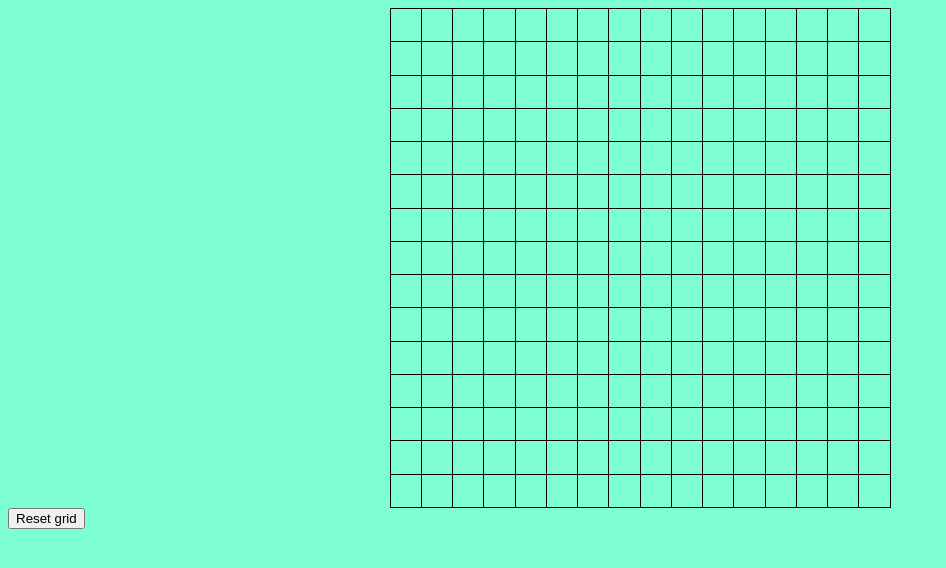
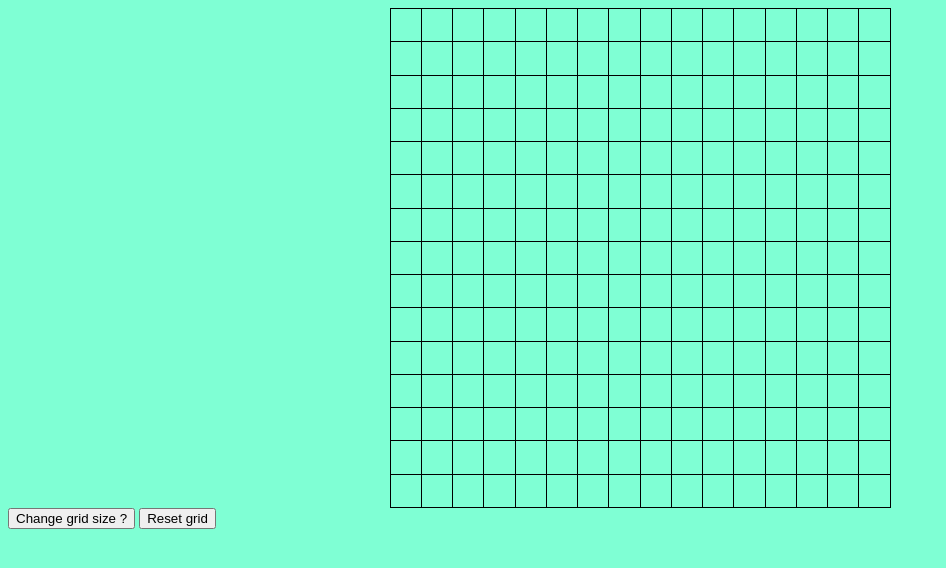
Before and after one commit to 5klaerenn/Etch-A-Sketch, a plain HTML site: page index.html in a window 1280 px wide. Shown: the whole page, without its empty margins (0-946 px from the left). Drawn offline with Linux system fonts and the light colour scheme.

Commit message:
Added button to change grid size

```diff
--- a/index.html
+++ b/index.html
@@ -15,6 +15,7 @@
 
         </div>
 
+        <button id="changeGrid">Change grid size ?</button>
         <button id="resetBtn">Reset grid</button>
 
         <script src="app.js" async defer></script>
```
